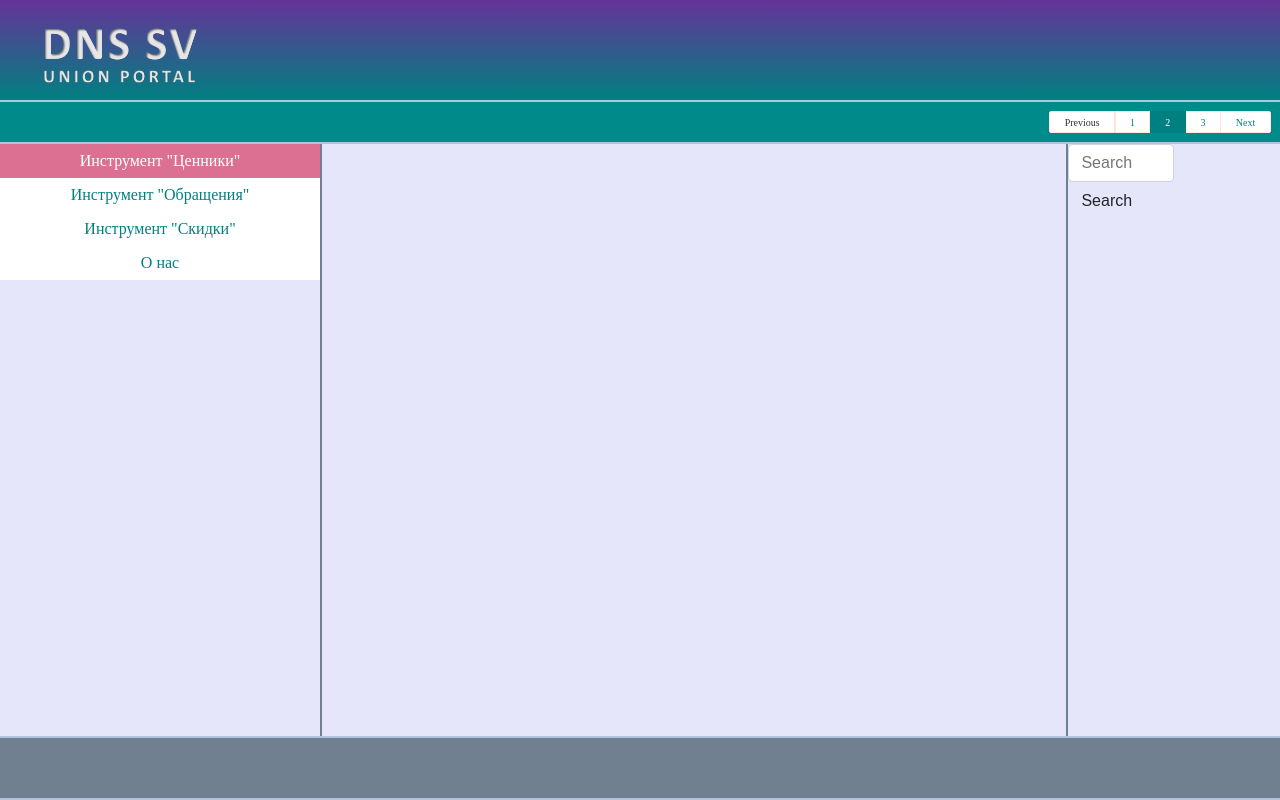
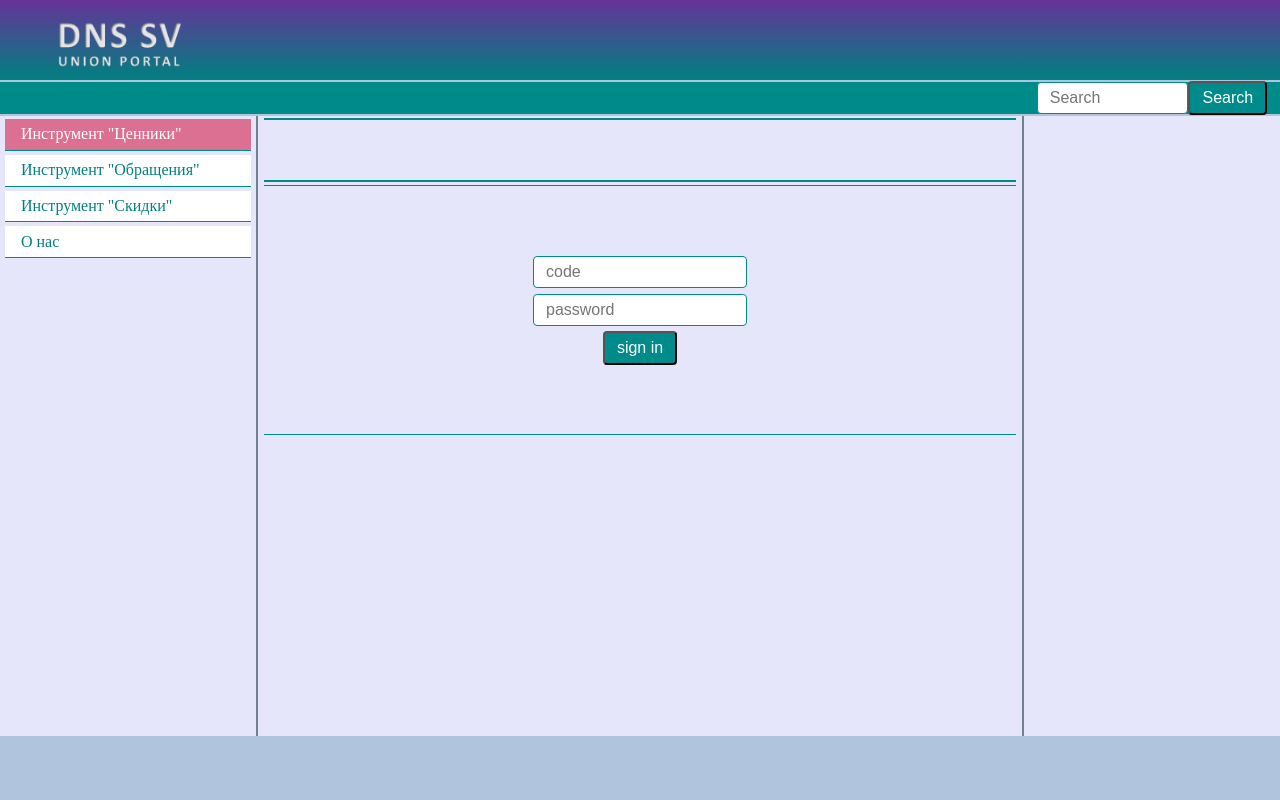
Before and after one commit to ArtemXYZ/union_portal_dns_sv, a Django app: page / in a window 1280 px wide. Run offline with Django 5.2, Linux system fonts and the light colour scheme.

Commit message:
7 commit: обновление CSS (обновление стиля страницы - донастройка).

```diff
--- a/portal_dns/static/css/carcass/aside.css
+++ b/portal_dns/static/css/carcass/aside.css
@@ -1,8 +1,8 @@
 aside {
-    flex: 0.8; /* Правая панель */
+     /*flex: 0.8;*/ /* Правая панель */
     /*box-shadow: 0 7px 5px rgba(0, 0, 0, 0.4);  /* Лёгкая тень */
     border-left: 2px solid SlateGray; /*rgb(106 118 134);*/
-
+    width: 20% ;
 }
 
 /* Правая панель  border: 1px solid black; */
--- a/portal_dns/static/css/carcass/footer.css
+++ b/portal_dns/static/css/carcass/footer.css
@@ -1,12 +1,16 @@
 footer {
-    background: SlateGray;
+    background-color:;
+
     height: 40px;
     margin: 2px 0; /* top | right | bottom | left */
 
   	color: #dbdbdb;
   	font-size: 10px;
     padding: 10px 10px;
-
+    /*
+    SlateGray  background-image: linear-gradient(teal, SlateGray) #B0C4DE DimGray CadetBlue;
+       background-color: #B0C4DE   #626064 ;
+    */
 }
 
 
--- a/portal_dns/static/css/carcass/left_navigation.css
+++ b/portal_dns/static/css/carcass/left_navigation.css
@@ -1,12 +1,15 @@
 
 /*  Левая панель (левый навигатор) */
 nav {
-    flex: 0.8;
+    /*flex: 0.8;*/
     margin: 0 0 0 0;
    /* box-shadow: 0 7px 5px rgba(0, 0, 0, 0.4);  /* Лёгкая тень */
 
     border-right: 2px solid SlateGray; /*rgb(106 118 134);*/
-    min-width: 320px;
+
+    width: 20% ;
+
+     /*background-color: rgb(213 213 247);    rgb(213 213 247)+ SlateGray SlateGray CadetBlue  rgb(238 238 252)*/
 }
 
 
--- a/portal_dns/static/css/carcass/main_container.css
+++ b/portal_dns/static/css/carcass/main_container.css
@@ -1,12 +1,28 @@
 main {
-    height: 100%;
     flex: 2.8; /* Центральный контент */
     display: block;
-
-    height: 100%;
-    margin: 0 2px 0 2px;
+    height: stretch;
+    margin: 0px 2px 0 2px;
+    /* background-color: #FF7F50; border:  1px solid black; SlateGray rgb(238 238 252) */
 
 
-    /* background-color: #FF7F50;
-        border:  1px solid black;*/
 }
+
+.column-header-main {
+    display: flex;
+    flex-direction: row;
+
+    /* top | right | bottom | left */
+    margin: 2px 4px;
+
+    border-bottom: 2px solid #008B8B;
+    border-top: 2px solid #008B8B;
+
+    height: 60px; /* Фиксируем высоту */
+    width: auto;
+    align-items: right; /* Центрирование содержимого по вертикали */
+    justify-content: center; /* Центрирование содержимого по горизонтали
+     background-color: #008B8B; border: 1px solid black; */
+
+
+}
--- a/portal_dns/static/css/carcass/site_container.css
+++ b/portal_dns/static/css/carcass/site_container.css
@@ -1,10 +1,9 @@
 .site-container {
     background-color: #B0C4DE; /* #6A5ACD #9370DB #B0C4DE*/
     box-sizing: border-box; /* Включаем отступы внутрь элемента */
-
     display: flex;
     flex-direction: column;
-    min-height: 100%;
+    height: 100%;
     padding: 0px;     /* Внутренние отступы */
 
 }
--- a/portal_dns/static/css/carcass/site_header.css
+++ b/portal_dns/static/css/carcass/site_header.css
@@ -2,10 +2,11 @@
     box-sizing: border-box; /* Включаем отступы внутрь элемента */
     display: flex; /* Используем флексбокс для создания колонок */
     flex-direction: row;
-    align-items: stretch; /* Выравниваем содержимое по вертикали */
+    /* align-items: stretch; Выравниваем содержимое по вертикали */
     top: 0; /* Прижимаем её к верхней части окна */
+    height: 10%; /* Фиксируем высоту */
     width: 100%; /* Растягиваем шапку на всю ширину */
-    height: 100px; /* Фиксируем высоту */
+
     background-image: linear-gradient(rebeccapurple, teal);
     /*box-shadow: 0 7px 5px rgba(0, 0, 0, 0.1);   Лёгкая тень */
     /*padding: 3px 0px;  Внешние отступы */
--- a/portal_dns/static/css/carcass/top_navigation.css
+++ b/portal_dns/static/css/carcass/top_navigation.css
@@ -8,20 +8,24 @@
     background-color: #008B8B;
     /* border: 1px solid black;
       border-bottom: 2px solid rgb(106 118 134); */
-    height: 40px; /* Фиксируем высоту */
-    font-size: 0px; /* Размер текста */
+    height: 4%; /* Фиксируем высоту 40px  */
+    font-size: 0px; /* Размер текста 0px */
     /*align-items: stretch; /* Выравниваем содержимое по вертикали */
    /* width: auto;*/
     /* box-sizing: border-box; Включаем отступы внутрь элемента */
+    align-items: center; /* Центрирование содержимого по вертикали */
+    justify-content: center; /* Центрирование содержимого по горизонтали */
 
 }
 
 .top-nav-left-path { /* Правая часть шапки */
-    /* border: 1px solid black; */
-    flex: 0.3;
+    /* border: 1px solid black; flex: 0.28; */
+
+
     display: flex;
     align-items: center; /* Центрирование содержимого по вертикали */
     justify-content: center; /* Центрирование содержимого по горизонтали */
+    width: 20%;
 
 
 
@@ -38,9 +42,11 @@
 }
 
 .top-nav-right-path { /* Правая часть шапки */
-    flex: 0.3;
+     /*flex: 0.28;*/
     display: flex;
+
+    align-items: center; /* Центрирование содержимого по вертикали */
     justify-content: center; /* Центрирование содержимого по горизонтали */
-    align-items: center; /* Центрирование содержимого по вертикали */
 
+    width: 20%;
 }
--- a/portal_dns/static/css/elements/list-group.css
+++ b/portal_dns/static/css/elements/list-group.css
@@ -5,17 +5,23 @@
     padding-left: 0;
     margin: 0;
     list-style: none; /* Убираем маркеры списка */
+
+
 }
 
 .list-group-item {
-    padding: 0.5rem 1rem;
+    display: flex;
+    border-bottom: 1px solid #008B8B;
+    padding: 0.4rem 1rem;
+    /* top | right | bottom | left */
+    margin: 3px 5px 1px 5px;
     text-decoration: none;
     color: teal;
     /*border: 1px solid rgba(0, 0, 0, 0.125); /* Лёгкая граница */
-    background-color: #fff;
+    background-color: #fff  ; /*  SlateGray */
     font-size: 1rem;
-    text-align: center; /* Центрируем текст */
-    width: 100%; /* Элемент занимает всю ширину контейнера */
+    text-align: left; /* Центрируем текст */
+    width: stretch; /* Элемент занимает всю ширину контейнера */
     box-sizing: border-box; /* Учитываем границы и отступы */
 }
 
--- /dev/null
+++ b/portal_dns/static/css/elements/registration_forms.css
@@ -0,0 +1,64 @@
+/* Контейнер для формы регистрации */
+.registration-form {
+    display: flex;
+    flex-direction: column;
+    height: 40%;
+    width: auto;
+    /* top | right | bottom | left */
+    margin: 3px 4px 3px 4px;
+    align-items: center; /* Центрирование содержимого по вертикали */
+    justify-content: center; /* Центрирование содержимого по горизонтали */
+    border-top: 1px solid #008B8B;
+    border-bottom: 1px solid #008B8B;
+    /*background-color: #008B8B; border: 1px solid black; */
+}
+
+/* Строки-секции в форме регистрации (типовая секция для вмещения в нее других элементов)*/
+.form-row {
+    display: flex;
+    flex-direction: row;
+    width: 100%;
+    height: 12%;
+    align-items: center; /* Центрирование содержимого по вертикали */
+    justify-content: center; /* Центрирование содержимого по горизонтали */
+
+    margin: 2px 0px 2px 0px;  /* Отступы внешней границы */
+    padding: 2px 0px 2px 0px;   /* Отступы внутренних границы */
+
+    align-items: center; /* Центрирование содержимого по вертикали */
+    justify-content: center; /* Центрирование содержимого по горизонтали */
+
+}
+
+.input-registration-form {
+    font-size: 1rem;   /*12pt;*/
+    padding: .375em .75em;  /* высота / ширина */
+    border-radius: .25em;
+    color: teal;
+    width: 25%; /* От родительского размера */
+    border: 1px solid #008B8B;
+    background-color: #fff;
+
+    appearance: none;
+
+    /* style | variant | weight | stretch | основной текст/высота строки | family
+
+    | condensed | -
+    | variant |: small-caps - прописные или все заглавные,
+    | weight |:  bolder - полужирный ,
+    | stretch  font-stretch: ultra-expanded;  condensed; expanded; 50%;
+    | family | - проверяет его наличие на компьютере пользователя, Если такого шрифта нет, берётся следующее имя из списка;
+
+    */
+
+}
+
+.input-registration-form:focus {
+    outline: none;
+    border-color: PaleVioletRed;
+    box-shadow: 0 0 0 0.2em rgba(219, 112, 147, 0.25);
+}
+
+
+
+/* input-frame-code */
--- a/portal_dns/static/css/elements/searcher.css
+++ b/portal_dns/static/css/elements/searcher.css
@@ -1,69 +1,61 @@
-.form-control {
+.search-form {
+    display: flex;
+    flex-direction: row;
+    align-items: center; /* Центрирование содержимого по вертикали */
+    justify-content: center; /* Центрирование содержимого по горизонтали */
 
-    font-size: 1rem;
-    font-weight: 200;
-    line-height: 1.5;
-    display: block;
-    width: 50%;
-    padding: .375rem .75rem;
-
-    -webkit-transition: border-color .15s ease-in-out, box-shadow .15s ease-in-out;
-            transition: border-color .15s ease-in-out, box-shadow .15s ease-in-out;
-
-    color: #212529;
-    border: 1px solid #ced4da;
-    border-radius: .25rem;
-    background-color: #fff;
-    background-clip: padding-box;
-
-    -webkit-appearance: none;
-       -moz-appearance: none;
-            appearance: none;
+    height: 80%; /* Фиксируем высоту  28px 32px  400px */
+    width: 90%;
 }
 
-.btn-outline-success {
-    color: #fff;
-    border-color: #198754;
-    background-color: #198754;
+.input-decoration {
+    font-size: 1rem;
+    padding: .375em .75em; /*  2px 4px;  /* vertical | horizontal */
+    width: 90%;
+    color: teal;
+    border: 1px solid #008B8B;
+    border-radius: .25em;
+    background-color: #fff;
+    transition: border-color .15s ease-in-out, box-shadow .15s ease-in-out;
+    appearance: none;
 }
 
-.btn {
-    font-size: 1rem;
-    font-weight: 150;
-    line-height: 1.5;
-    display: inline-block;
-    padding: .375rem .75rem;
-    cursor: pointer;
-    -webkit-user-select: none;
-    -moz-user-select: none;
-    -ms-user-select: none;
-    user-select: none;
-    -webkit-transition: color .15s ease-in-out, background-color .15s ease-in-out, border-color .15s ease-in-out, box-shadow .15s ease-in-out;
-    transition: color .15s ease-in-out, background-color .15s ease-in-out, border-color .15s ease-in-out, box-shadow .15s ease-in-out;
-    text-align: center;
-    vertical-align: middle;
-    text-decoration: none;
-    color: #212529;
-    border: 1px solid transparent;
-    border-radius: .25rem;
-    background-color: transparent;
-}
-
-[type='search'] {
-    outline-offset: -2px;
-    -webkit-appearance: textfield;
-}
-
-
-button, [type='button'], [type='reset'], [type='submit'] {
-    -webkit-appearance: button;
-}
-button, select {
-    text-transform: none;
+.input-decoration:focus {
+    outline: none;
+    border-color: PaleVioletRed;
+    box-shadow: 0 0 0 0.2em rgba(219, 112, 147, 0.25);
 }
 
 
 
-{
-    margin-right: .5rem !important;
+.btn {
+    font-size: 1rem;
+    padding: .375rem .75rem; /*  2px 4px;  /* vertical | horizontal */
+    cursor: pointer;
+    color: #fff;
+    background-color: #008B8B;
+    /* border: 1px solid  #E6E6FA;
+    border-top-width: 1px;
+    border-right-width: 1px;
+    border-bottom-width: 1px;
+
+    border-top-style: solid;
+    border-right-style: solid;
+    border-bottom-style: solid;
+
+    border-top-color: #E6E6FA;
+    border-right-color: #E6E6FA;
+    border-bottom-color: #E6E6FA;  */
+
+    border-radius: .25rem;
+    transition: background-color .15s ease-in-out, border-color .15s ease-in-out;
+    text-align: center;
 }
+
+.btn:hover {
+    background-color: PaleVioletRed;
+    border-color: PaleVioletRed;
+}
+
+
+/*  input-decoration */
--- a/portal_dns/static/css/main_style.css
+++ b/portal_dns/static/css/main_style.css
@@ -10,7 +10,7 @@
 @import url('./carcass/aside.css');
 @import url('./carcass/footer.css');
 
-
+@import url('./elements/registration_forms.css');
 @import url('./elements/pagination_min.css');
 @import url('./elements/searcher.css');
 @import url('./elements/list-group.css');
--- a/portal_dns/templates/index.html
+++ b/portal_dns/templates/index.html
@@ -23,6 +23,11 @@
                 </div>
 
                 <div class="header-right"> <!-- Правая часть -->
+<!--                    <form class="d-flex">-->
+<!--                           <input class="form-control me-2" type="search" placeholder="Search" aria-label="Search">-->
+<!--                           <button class="btn btn-outline-success" type="submit">Search</button>-->
+
+<!--                    </form>-->
                 </div>
             </header>
 
@@ -33,23 +38,15 @@
                  <div class="top-nav-center-path">
 
                  </div>
-                 <div class="top-nav-right-path">
-                    <ul class="pagination">
 
-                        <li class="page-item disabled">
-                            <a class="page-link" href="#" tabindex="-1" aria-disabled="true">Previous</a>
-                        </li>
+                <!--  Правая часть топ-навигатора -->
+                <div class="top-nav-right-path">
 
-                        <li class="page-item"><a class="page-link" href="#">1</a></li>
-
-                        <li class="page-item active" aria-current="page">
-                            <a class="page-link" href="#">2</a>
-                        </li>
-                        <li class="page-item"><a class="page-link" href="#">3</a></li>
-                        <li class="page-item">
-                           <a class="page-link" href="#">Next</a>
-                        </li>
-                    </ul>
+                    <!--  Поисковик -->
+                    <form class="search-form">
+                           <input class="input-decoration" type="search" placeholder="Search" aria-label="Search">
+                           <button class="btn" type="submit">Search</button>
+                    </form>
 
                 </div>
 
@@ -86,9 +83,61 @@
                     </nav>
 
                     <main>
-<!--                        <div class="column-header">-->
-<!--                            ЗАГОЛОВОК-->
-<!--                        </div>-->
+                        <!-- Шапка-заголовок для контента-->
+                        <div class="column-header-main">
+<!--                            <ul class="pagination">-->
+
+<!--                                <li class="page-item disabled">-->
+<!--                                    <a class="page-link" href="#" tabindex="-1" aria-disabled="true">Previous</a>-->
+<!--                                </li>-->
+
+<!--                                <li class="page-item"><a class="page-link" href="#">1</a></li>-->
+
+<!--                                <li class="page-item active" aria-current="page">-->
+<!--                                    <a class="page-link" href="#">2</a>-->
+<!--                                </li>-->
+<!--                                <li class="page-item"><a class="page-link" href="#">3</a></li>-->
+<!--                                <li class="page-item">-->
+<!--                                    <a class="page-link" href="#">Next</a>-->
+<!--                                </li>-->
+<!--                            </ul>-->
+
+                        </div>
+
+
+                        <!-- Оформление всей формы -->
+                        <form class="registration-form">
+
+                            <div class="form-row">
+                                <!-- Рамка для поля ввода--> <!-- aria-label="Search"  id="inputEmail3"-->
+                                <input class="input-registration-form" type="text" placeholder="code">
+
+                            </div>
+
+                            <div class="form-row">
+                                <!-- Рамка для поля ввода--> <!-- aria-label="Search"  id="inputEmail3"-->
+                                <input class="input-registration-form" type="password" placeholder="password" id="inputPassword3">
+
+                            </div>
+
+                            <div class="form-row">
+                                 <!-- Кнопка отправки данных формы -->
+                                <button type="submit" class="btn">sign in</button>
+
+                            </div>
+
+
+
+                        </form>
+
+
+
+
+
+
+
+
+
 
                     </main> <!--<p>Основной контент страницы...</p>-->
 
@@ -97,11 +146,7 @@
 <!--                            Панель информации-->
 <!--                        </div>-->
 
-                        <form class="d-flex">
-                           <input class="form-control me-2" type="search" placeholder="Search" aria-label="Search">
-                           <button class="btn btn-outline-success" type="submit">Search</button>
 
-                        </form>
 
 
                     </aside>
```
